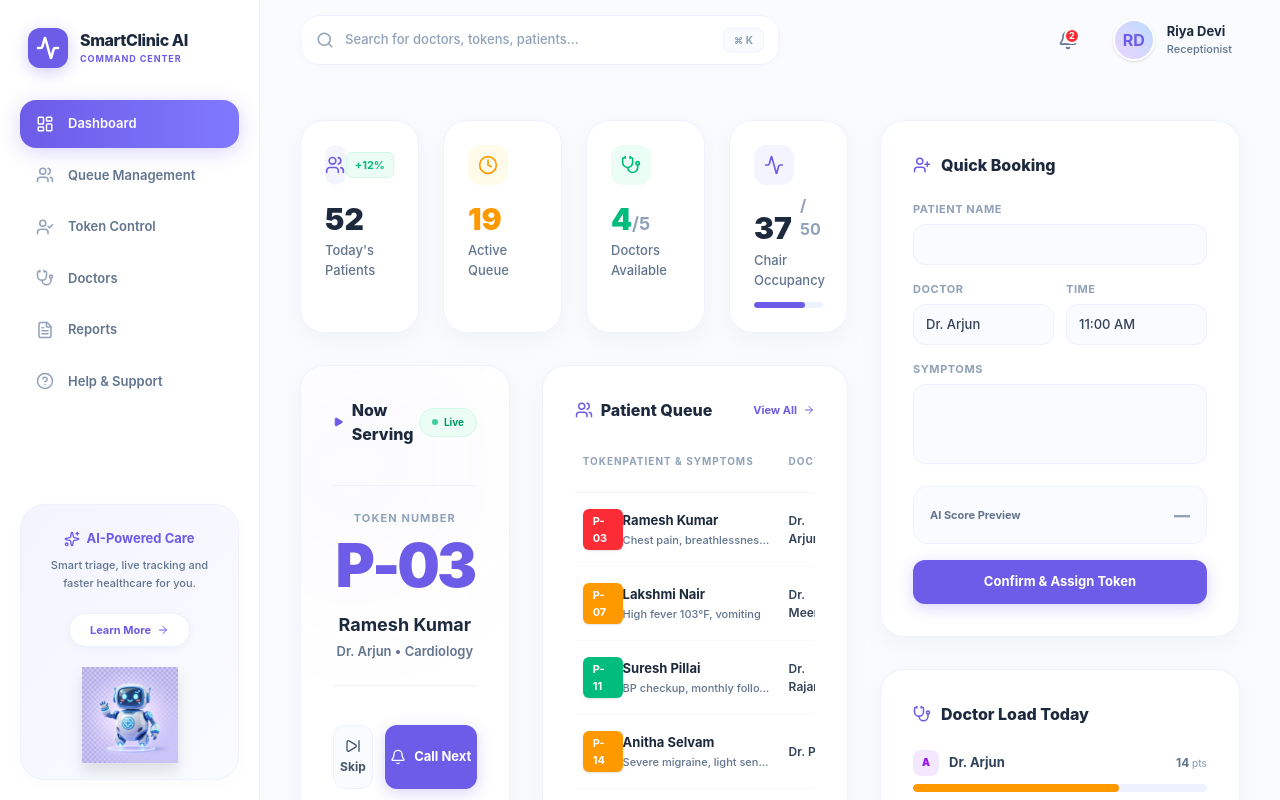
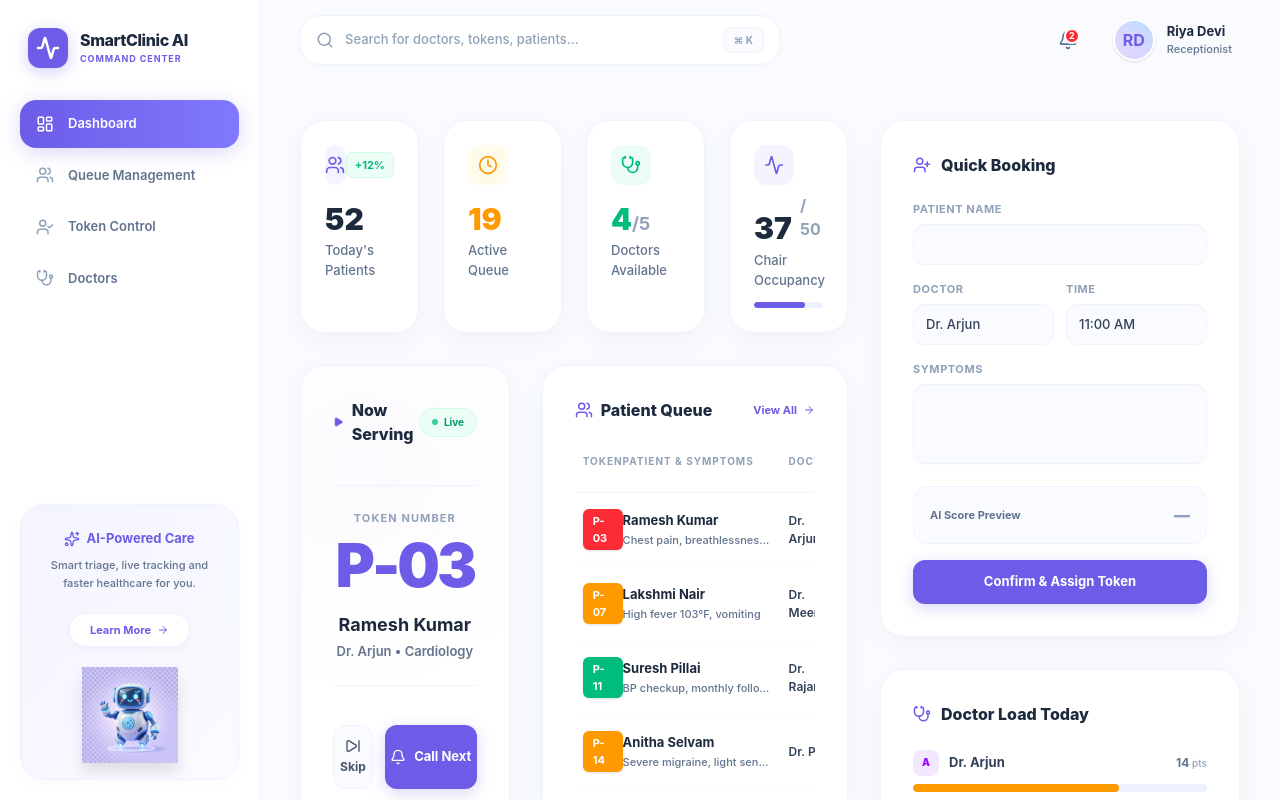
Before and after one commit to Kabilan9111/Queue-Cure, a React (Vite) app: page /reception in a window 1280 px wide. Built offline with nearby package versions, Linux system fonts and the light colour scheme.

Commit message:
Reception page Editing

```diff
--- a/src/pages/ReceptionDashboard.jsx
+++ b/src/pages/ReceptionDashboard.jsx
@@ -66,8 +66,6 @@ export default function ReceptionDashboard() {
     { name: 'Queue Management', icon: Users },
     { name: 'Token Control', icon: UserCheck },
     { name: 'Doctors', icon: Stethoscope },
-    { name: 'Reports', icon: FileText },
-    { name: 'Help & Support', icon: HelpCircle },
   ];
 
   // Debounce AI Score
```
